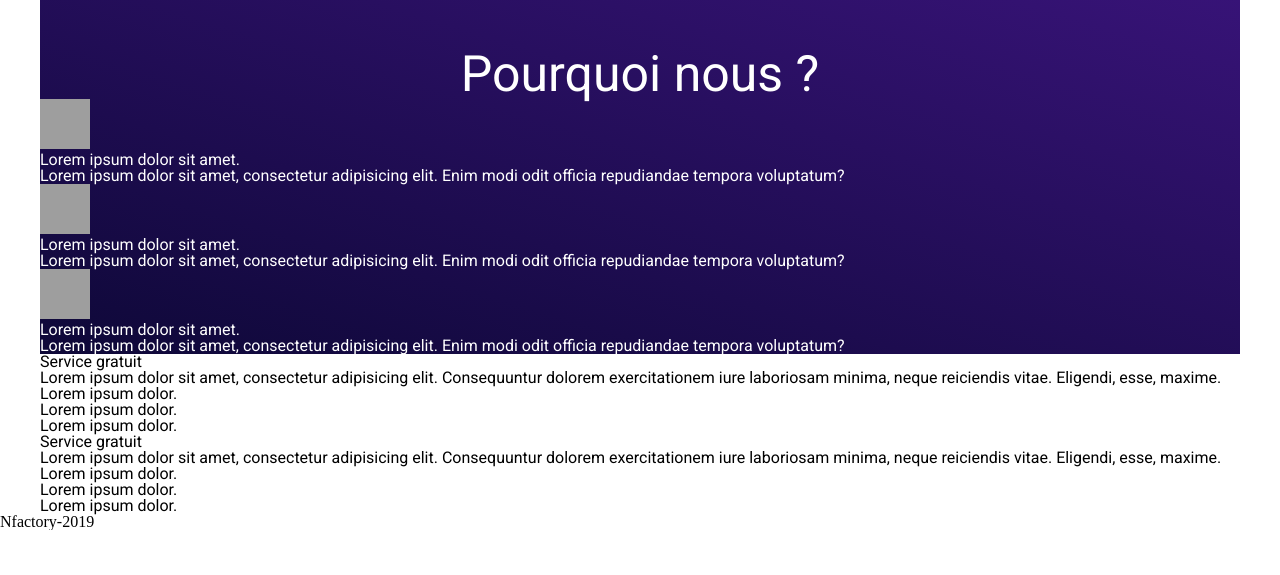
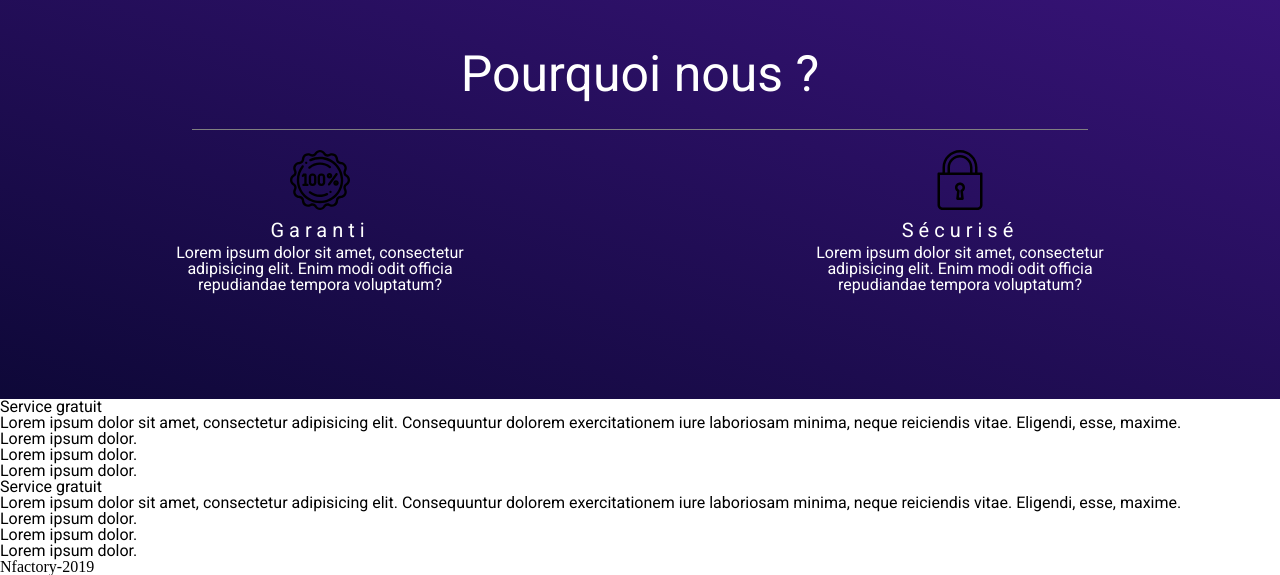
Before and after one commit to AxelBarbeHusson/reseaux, a PHP site: page / in a window 1280 px wide. Shown: the part 516-1091 px from the top of the page. Before the commit the page ends 1046 px from the top, so only its background shows below. Run offline with PHP 8.4, Linux system fonts and the light colour scheme; a stand-in replaces the project's code that opens the database connection; grey boxes are pictures that could not be loaded.

Commit message:
continuité css section 2

```diff
--- a/assets/css/style.css
+++ b/assets/css/style.css
@@ -1,7 +1,7 @@
 @import "reset.css";
 
 .wrap {
-    max-width: 1200px;
+    max-width: 1900px;
     width: 100%;
     margin: 0 auto;
     font-family: 'Roboto', sans-serif;
@@ -56,15 +56,54 @@ margin-left: 5%;
     margin-left: 10%;
 }
 
+
 #choose_home {
     background: linear-gradient(to bottom left, #371377,#0e0838);
     padding-top: 50px;
     color: white;
     width: 100%;
+    height: 400px;
 }
 #choose_home h2 {
     text-align: center;
     font-size: 50px;
+}
+#choose_home .bar {
+    background-color: grey;
+    width: 70%;
+    height: 1px;
+    margin: 0 auto;
+    margin-top: 30px;
+    margin-bottom: 20px;
+}
+#choose_home .element_1 {
+    width: 50%;
+    float: left;
+}
+#choose_home .element_2 {
+    width: 50%;
+    float: left;
+}
+#choose_home img {
+    width: 60px;
+    height: 60px;
+    display: block;
+    margin-left: auto;
+    margin-right: auto;
+    margin-bottom: 10px;
+}
+#choose_home h3 {
+    text-align: center;
+    font-size: 20px;
+    letter-spacing: 5px;
+    margin-bottom: 5px;
+}
+#choose_home p {
+    display: block;
+    margin-left: auto;
+    margin-right: auto;
+    text-align: center;
+    width: 50%;
 }
 
 
--- a/index.php
+++ b/index.php
@@ -29,23 +29,19 @@ require ('inc/header.php')
 
 <section id="choose_home">
     <h2>Pourquoi nous ?</h2>
+    <div class="bar"></div>
     <div class="element_1">
-        <img src="https://picsum.photos/id/1/50/50">
-        <h3>Lorem ipsum dolor sit amet.</h3>
+        <img src="assets/img/guarantee.svg">
+        <h3>Garanti</h3>
         <p>Lorem ipsum dolor sit amet, consectetur adipisicing elit. Enim modi odit officia repudiandae tempora voluptatum?</p>
     </div>
 
     <div class="element_2">
-        <img src="https://picsum.photos/id/1/50/50">
-        <h3>Lorem ipsum dolor sit amet.</h3>
+        <img src="assets/img/password.svg">
+        <h3>Sécurisé</h3>
         <p>Lorem ipsum dolor sit amet, consectetur adipisicing elit. Enim modi odit officia repudiandae tempora voluptatum?</p>
     </div>
 
-    <div class="element_3">
-        <img src="https://picsum.photos/id/1/50/50">
-        <h3>Lorem ipsum dolor sit amet.</h3>
-        <p>Lorem ipsum dolor sit amet, consectetur adipisicing elit. Enim modi odit officia repudiandae tempora voluptatum?</p>
-    </div>
 </section>
 
 <div class="clear"></div>
```
Also changed, not shown: assets/img/guarantee.svg (added), assets/img/password.svg (added).
